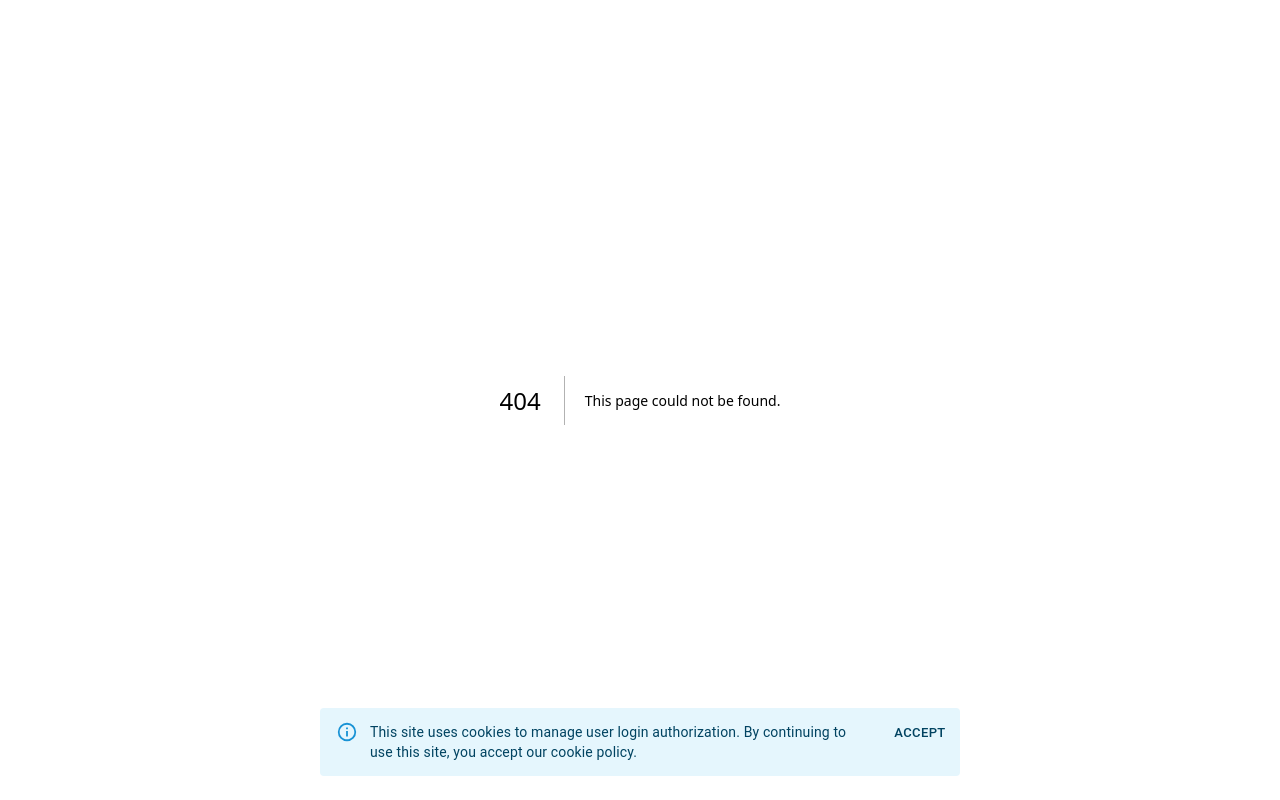
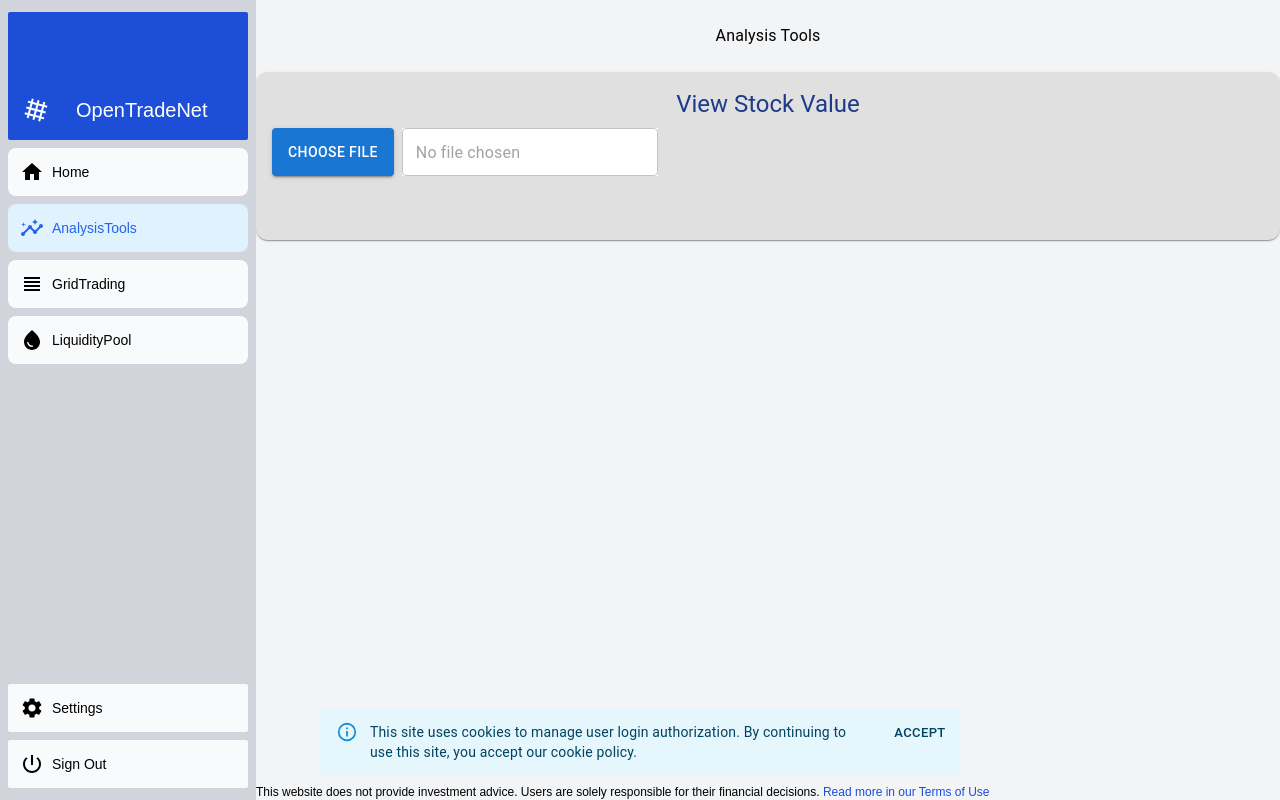
Before and after one commit to massimilianopetra/gridwise, a Next.js app: page /home/analysistools in a window 1280 px wide. Before the commit this address had no page. Built offline with nearby package versions, Linux system fonts and the light colour scheme.

Commit message:
beautofy small device

```diff
--- a/app/(auth)/home/graphtools/page.tsx
+++ b/app/(auth)/home/analysistools/page.tsx
@@ -115,9 +115,10 @@ export default function Page() {
     <div style={{ height: 250, width: '100%' }}>
 
       <br></br>
-      <div className='space-y-6'>
-        <Typography className="text-blue-900 text-center" variant="h5" gutterBottom>
-          Graph Tools
+      <div className="max-w-full h-60 space-y-6">
+        {/* Titolo principale */}
+        <Typography className ="text-black text-center font-bold text-6xl">
+          Analysis Tools
         </Typography>
         <Card sx={{ maxWidth: 1200, margin: 'auto', padding: 2, backgroundColor: '#E0E0E0', borderRadius: '12px', }}>
           <Typography className="text-blue-900 text-center" variant="h5" gutterBottom>
--- a/app/(auth)/home/gridtrading/page.tsx
+++ b/app/(auth)/home/gridtrading/page.tsx
@@ -326,7 +326,7 @@ export default function Page() {
 
 
   return (
-    <div style={{ height: 250, width: '100%' }}>
+    <div className="max-w-full h-60">
       <div style={{ padding: "20px" }}>
         <Marquee
           stocks={stock}
@@ -335,6 +335,10 @@ export default function Page() {
         />
       </div>
       <br></br>
+      {/* Titolo principale */}
+      <Typography className="text-black text-center font-bold text-6xl">
+        Grid Trading
+      </Typography>
       <div className='space-y-6'>
         <Card sx={{ maxWidth: 600, margin: 'auto', padding: 2, backgroundColor: '#E0E0E0', borderRadius: '12px', }}>
           <CardContent>
--- a/app/(auth)/home/page.tsx
+++ b/app/(auth)/home/page.tsx
@@ -38,14 +38,7 @@ export default function HomePage() {
       >
 
         {/* Titolo principale */}
-        <Typography
-          variant="h2"
-          component="h1"
-          gutterBottom
-          fontWeight="bold"
-          textAlign="center"
-          sx={{ mb: 6 }}
-        >
+        <Typography className ="text-black text-center font-bold text-6xl">
           Welcome to OpenTradeNet
         </Typography>
 
--- a/app/login/page.tsx
+++ b/app/login/page.tsx
@@ -1,13 +1,16 @@
 import AcmeLogo from '@/app/ui/acme-logo';
 import LoginForm from '@/app/ui/login-form';
+import Link from 'next/link';
 
 export default function LoginPage() {
   return (
     <main className="flex items-center justify-center lg:h-screen">
       <div className="relative mx-auto flex w-full max-w-[400px] flex-col space-y-2.5 p-4 lg:-mt-32">
         <div className="flex h-20 w-full items-end rounded-lg bg-blue-500 p-3 lg:h-36">
-          <div className="w-32 text-white lg:w-36">
-            <AcmeLogo />
+          <div className="w-32 lg:w-36">
+          <Link href="/" passHref>
+              <AcmeLogo />
+            </Link>
           </div>
         </div>
         <LoginForm />
--- a/app/register/page.tsx
+++ b/app/register/page.tsx
@@ -9,7 +9,7 @@ export default function LoginPage() {
     <main className="flex items-center justify-center lg:h-screen">
       <div className="relative mx-auto flex w-full max-w-[600px] flex-col space-y-2.5 p-4 lg:-mt-32">
         <div className="flex h-20 w-full items-end rounded-lg bg-blue-500 p-3 lg:h-36">
-          <div className="w-32 text-white lg:w-36">
+          <div className="w-32 lg:w-36">
             <Link href="/" passHref>
               <AcmeLogo />
             </Link>
--- a/app/ui/acme-logo.tsx
+++ b/app/ui/acme-logo.tsx
@@ -8,7 +8,7 @@ export default function AcmeLogo() {
     <div>
       <div className={`flex flex-row items-center leading-none text-white space-x-7`}>
         <Grid4x4Icon className="h-10 w-10 rotate-[15deg]" />
-        <p className="text-xl space-x-11">OpenTradeNet </p>
+        <p className="text-xl space-x-11 text-white">OpenTradeNet </p>
       </div>
     </div>
   );
--- a/app/ui/footer.tsx
+++ b/app/ui/footer.tsx
@@ -6,7 +6,7 @@ export default function Footer() {
 
 
 
-        <div className="text-xs text-balck space-x-5">
+        <div className="text-xs text-balck space-x-5 text-black">
             This website does not provide investment advice. Users are solely responsible for their financial decisions.{' '}
             <Link className="text-blue-700" href="/terms-of-use" passHref>
 
--- a/app/ui/login-form.tsx
+++ b/app/ui/login-form.tsx
@@ -18,7 +18,7 @@ export default function LoginForm() {
 
   return (
     <form action={formAction} className="space-y-3">
-      <div className="flex-1 rounded-lg bg-gray-50 px-6 pb-4 pt-8">
+      <div className="flex-1 rounded-lg bg-gray-50 px-6 pb-4 pt-8 text-black">
         <h1 className={`mb-3 text-2xl`}>
           Please log in to continue.
         </h1>
--- a/app/ui/nav-links.tsx
+++ b/app/ui/nav-links.tsx
@@ -20,9 +20,9 @@ export default function NavLinks() {
 
 
     links = [{ name: 'Home', href: '/home', icon: HomeIcon },
-             { name: 'LiquidityPool', href: '/home/liquidity', icon: WaterDropIcon},
-             { name: 'GridTrading', href: '/home/gridtrading', icon: ViewHeadlineIcon},
-             { name: 'GraphTools', href: '/home/graphtools', icon: InsightsIcon},];
+    { name: 'AnalysisTools', href: '/home/analysistools', icon: InsightsIcon },
+    { name: 'GridTrading', href: '/home/gridtrading', icon: ViewHeadlineIcon },
+    { name: 'LiquidityPool', href: '/home/liquidity', icon: WaterDropIcon },];
 
     return (
         <>
--- a/app/ui/register-form.tsx
+++ b/app/ui/register-form.tsx
@@ -133,8 +133,8 @@ export default function RegisterForm() {
   };
 
   return (
-    <div className="flex flex-col items-center p-4">
-      <Typography variant="h5" component="h1" gutterBottom>
+    <div className="flex flex-col items-center p-4 bg-white">
+      <Typography className="text-black mb-4 text-4xl">
         Register
       </Typography>
       {showForm ?
@@ -184,6 +184,7 @@ export default function RegisterForm() {
             }}
           />
           <FormControlLabel
+            className='text-black text-xs'
             control={
               <Checkbox
                 checked={termsAccepted}
--- a/app/ui/sidenav.tsx
+++ b/app/ui/sidenav.tsx
@@ -8,12 +8,12 @@ import { signOut } from '@/auth';
 
 export default function SideNav() {
   return (
-    <div className="flex h-full flex-col px-3 py-3 lg:px-2 sm:px-2 bg-gray-300">
+    <div className="flex h-full flex-col px-3 py-3 lg:px-2 sm:px-2 bg-gray-300 text-black">
       <Link
         className="mb-2 flex h-16 items-end justify-start rounded-sm bg-blue-700 p-4 lg:h-32"
         href="/"
       >
-        <div className="w-32 text-white lg:w-64">
+        <div className="w-32  lg:w-64">
           <AcmeLogo />
         </div>
       </Link>
--- a/auth.ts
+++ b/auth.ts
@@ -24,10 +24,8 @@ export const { handlers: { GET, POST }, auth, signIn, signOut } = NextAuth({
         if (parsedCredentials.success) {
 
           const { email, password } = parsedCredentials.data;
-          console.log({ email, password });
           const user = await getUser(email);
           if (!user) return null;
-          console.log(user);
           const passwordsMatch = await bcrypt.compare(password, user.password);
           if (passwordsMatch) return user;
         }
```
